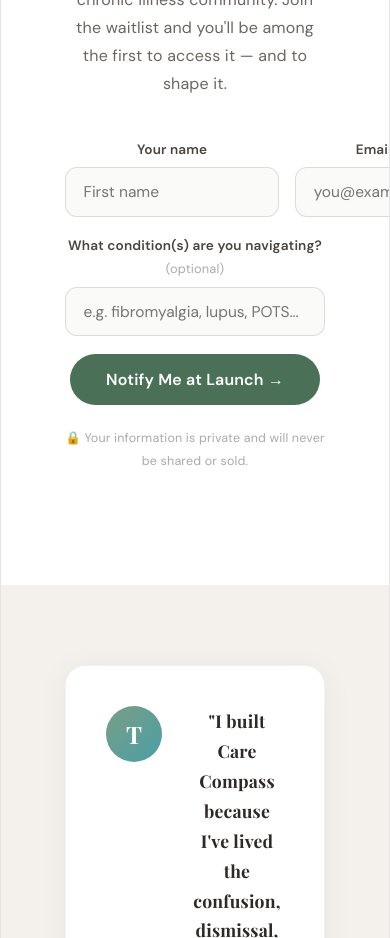
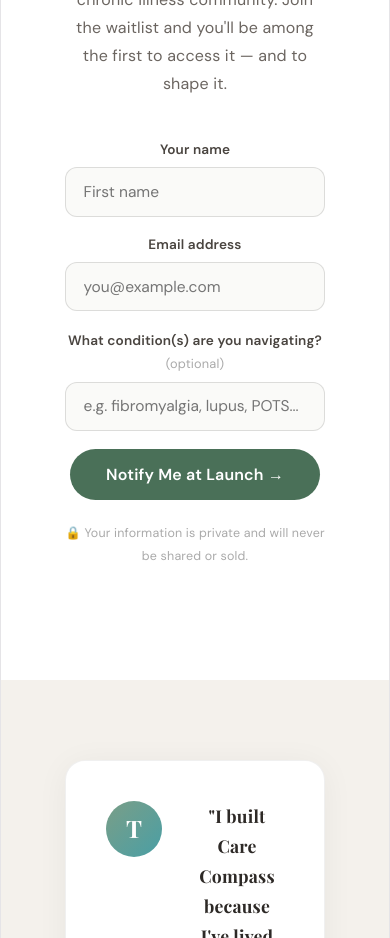
Before and after one commit to tiffanykbuettner-lab/care-compass-landing, a React (Vite) app: page / in a window 390 px wide. Shown: the part 3240-4178 px from the top of the page. Built offline with nearby package versions, Linux system fonts and the light colour scheme; a web font is replaced by a local one.

Commit message:
mobile form fix

```diff
--- a/src/CareCompassLanding.jsx
+++ b/src/CareCompassLanding.jsx
@@ -651,7 +651,7 @@ const styles = {
   },
   formRow: {
     display: "grid",
-    gridTemplateColumns: "1fr 1fr",
+    gridTemplateColumns: "repeat(auto-fit, minmax(240px, 1fr))",
     gap: "1rem",
   },
   formGroup: {
```
